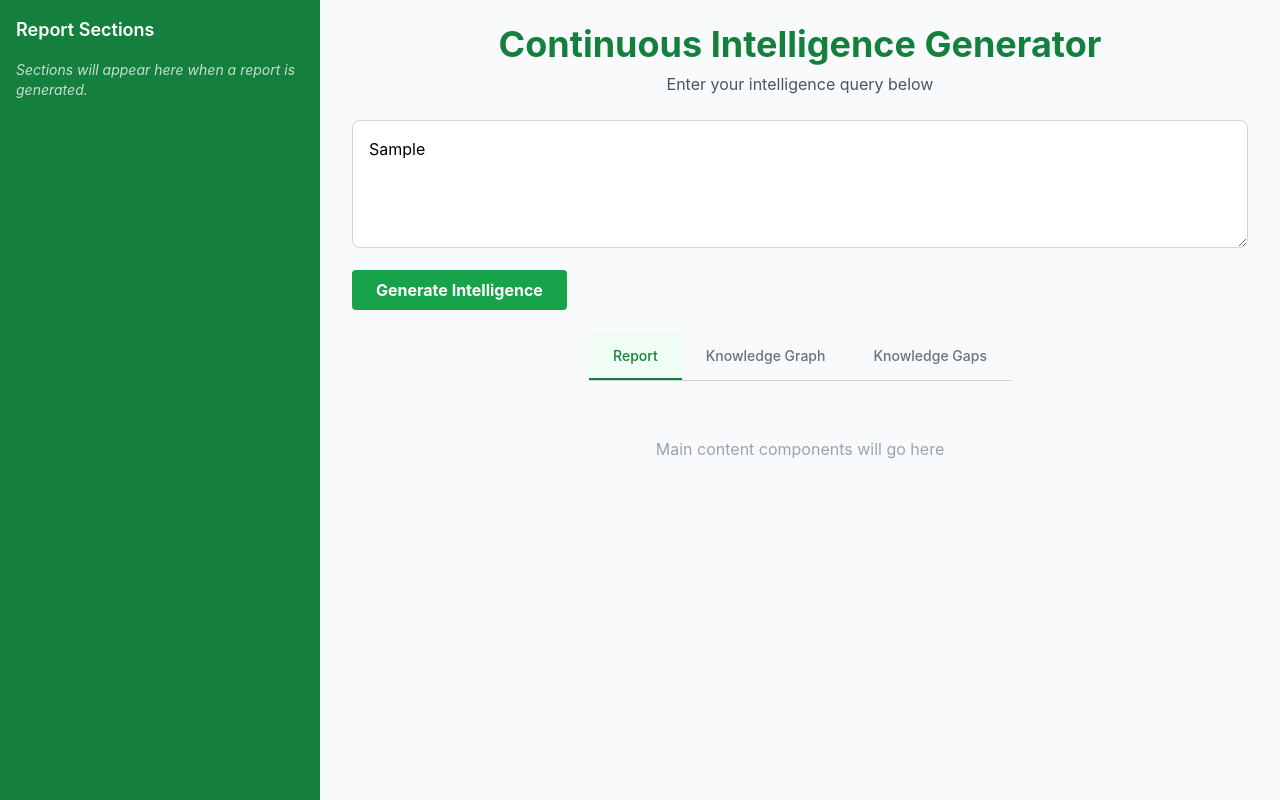
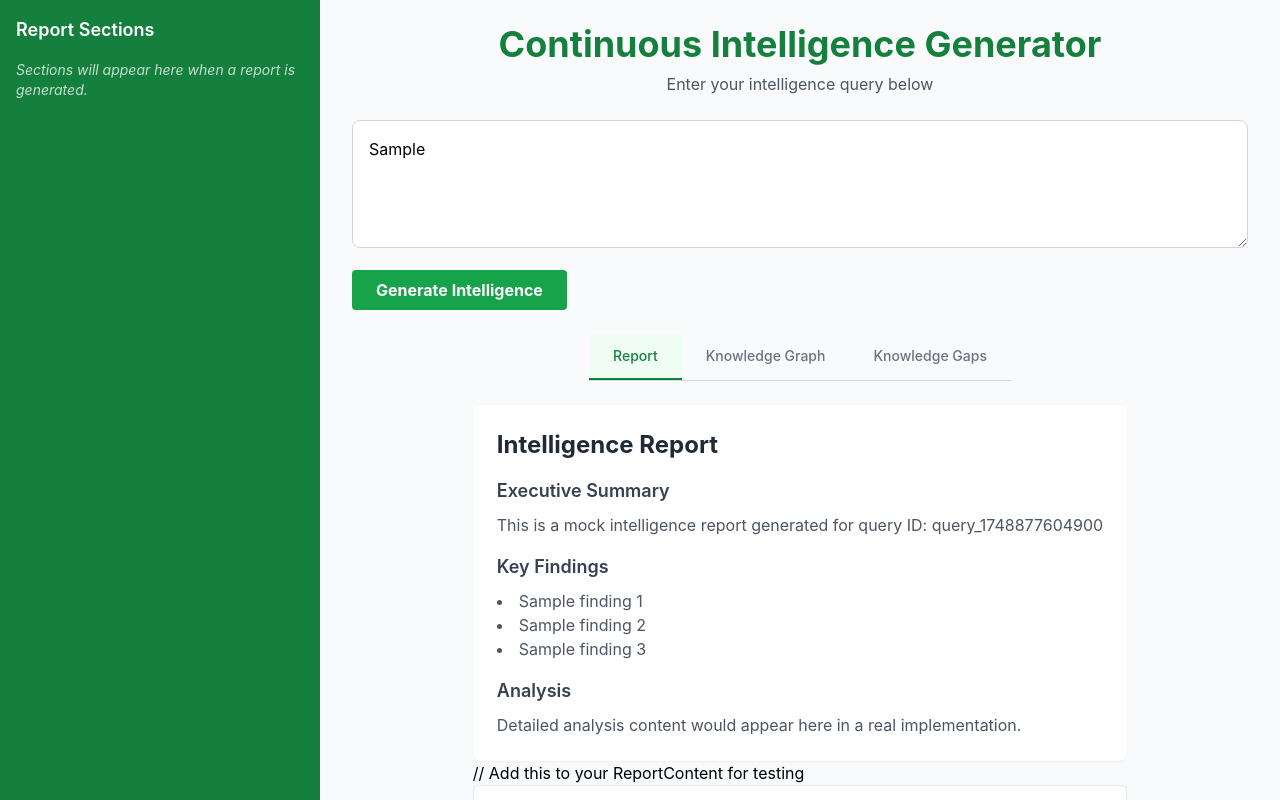
Before and after one commit to Aryangoel225/walter-frontend, a React (Create React App) app: page / in a window 1280 px wide. Both pictures are taken after typing "Sample" into the empty fields and a click on the button "Generate Intelligence". Shown: the top 800 px of the page. Built offline with nearby package versions, Linux system fonts and the light colour scheme.

Commit message:
create report section

```diff
--- a/src/App.jsx
+++ b/src/App.jsx
@@ -1,15 +1,18 @@
 import Header from "./components/Header";
 import QueryInput from "./components/QueryInput";
 import TabNavigation from './components/TabNavigation'
+import ReportContent from "./components/ReportContent";
 import { useState } from "react";
 
 
 function App() {
   const [currentQueryId, setCurrentQueryId] = useState(null);
   const [activeTab, setActiveTab] = useState('report');
+  const [isLoading, setIsLoading] = useState(false);
 
   async function handleQuerySubmit(query) {
     console.log('Submitting query:', query);
+    setIsLoading(true)
     // Simulate API delay
     await new Promise(resolve => setTimeout(resolve, 1000));
     setCurrentQueryId(`query_${Date.now()}`);
@@ -17,6 +20,7 @@ function App() {
 
     console.log('Query submitted successfully');
     console.log({currentQueryId});
+    setIsLoading(false)
   }
 
   function handleTabChange(newTab) {
@@ -24,13 +28,13 @@ function App() {
   }
 
   return (
-    <div className="flex h-screen">
+    <div className="flex min-h-screen">
       {/* SideBar */}
-        <div className="w-1/4 bg-green-700 p-4 text-white">
+       <div className="w-1/4 bg-green-700 p-4 text-white flex flex-col">
           <div className="mb-4">
             <h3 className="text-lg font-semibold">Report Sections</h3>
           </div>
-          <div className="text-sm italic opacity-75">
+          <div className="text-sm italic opacity-75 flex-1">
             Sections will appear here when a report is generated.
           </div>
         </div>
@@ -40,6 +44,23 @@ function App() {
             <Header/>
             <QueryInput onSubmit={handleQuerySubmit}/>
             <TabNavigation activeTab={activeTab} onTabChange={handleTabChange}/>
+
+            {/* Conditional Tab Content */}
+            { activeTab === 'report' && (
+                 <ReportContent currentQueryId={currentQueryId} isLoading={isLoading}/>
+            )
+            }
+            {activeTab === 'knowledge-graph' && (
+              <div className="text-center text-gray-400 mt-8">
+                Knowledge Graph content coming soon...
+              </div>
+            )}
+            {activeTab === 'knowledge-gaps' && (
+              <div className="text-center text-gray-400 mt-8">
+                Knowledge Gaps content coming soon...
+              </div>
+            )}
+
             {/* Placeholder for tab content */}
             <div className="text-center text-gray-400 mt-8">
               Main content components will go here
--- /dev/null
+++ b/src/components/ReportContent.jsx
@@ -0,0 +1,58 @@
+
+export default function ReportContent({ currentQueryId, isLoading }) {
+  // No query submitted yet
+  if (!currentQueryId) {
+    return (
+      <div className="text-center text-gray-500 mt-12">
+        <p className="text-lg">Enter a query above to generate an intelligence report</p>
+      </div>
+    );
+  }
+
+  // Loading state
+  if (isLoading) {
+    return (
+      <div className="text-center mt-12">
+        <div className="animate-spin rounded-full h-8 w-8 border-b-2 border-green-700 mx-auto mb-4"></div>
+        <p className="text-gray-600">Generating intelligence report...</p>
+      </div>
+    );
+  }
+
+  // Report content state
+  return (
+    <div className="max-w-4xl mx-auto">
+      <div className="bg-white rounded-lg shadow-sm p-6">
+        <h2 className="text-2xl font-bold text-gray-800 mb-4">Intelligence Report</h2>
+        <div className="prose max-w-none">
+          <h3 className="text-lg font-semibold text-gray-700 mb-2">Executive Summary</h3>
+          <p className="text-gray-600 mb-4">
+            This is a mock intelligence report generated for query ID: {currentQueryId}
+          </p>
+
+          <h3 className="text-lg font-semibold text-gray-700 mb-2">Key Findings</h3>
+          <ul className="list-disc list-inside text-gray-600 mb-4">
+            <li>Sample finding 1</li>
+            <li>Sample finding 2</li>
+            <li>Sample finding 3</li>
+          </ul>
+
+          <h3 className="text-lg font-semibold text-gray-700 mb-2">Analysis</h3>
+          <p className="text-gray-600">
+            Detailed analysis content would appear here in a real implementation.
+          </p>
+        </div>
+      </div>
+
+      // Add this to your ReportContent for testing
+<div className="space-y-4">
+  {Array.from({length: 20}, (_, i) => (
+    <div key={i} className="bg-white p-4 rounded border">
+      <h4 className="font-semibold">Section {i + 1}</h4>
+      <p className="text-gray-600">This is test content to make the page scroll...</p>
+    </div>
+  ))}
+</div>
+    </div>
+  );
+}
--- a/src/index.css
+++ b/src/index.css
@@ -1,6 +1,7 @@
 @tailwind base;
 @tailwind components;
 @tailwind utilities;
+
 
 body {
   margin: 0;
```
